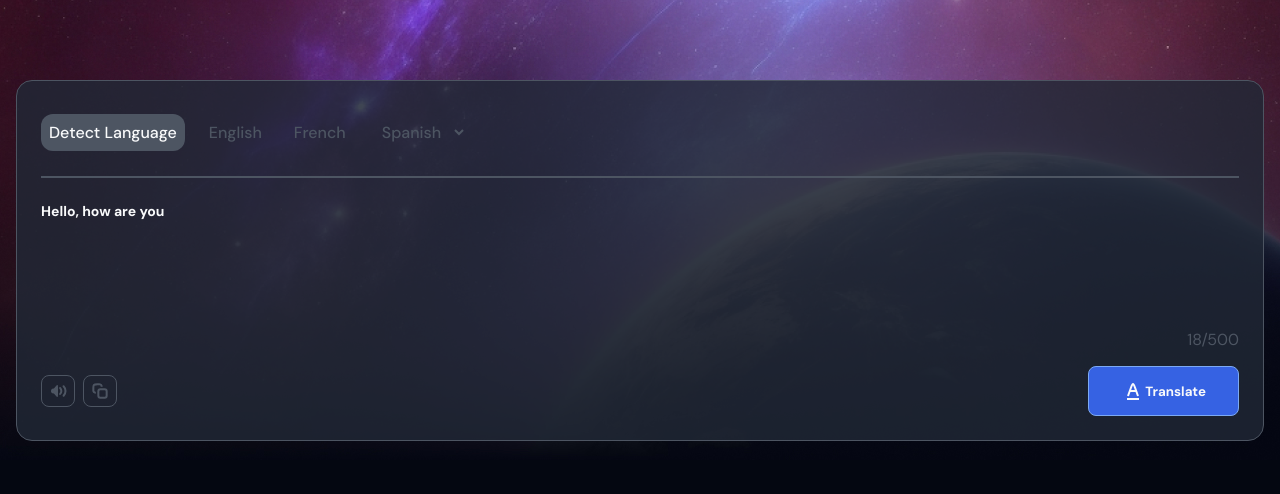
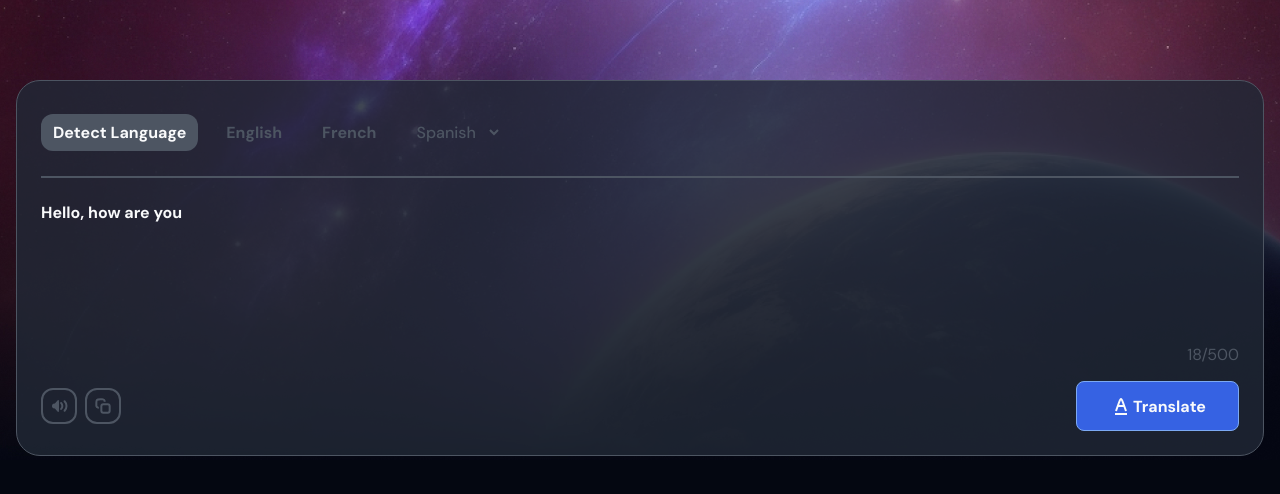
Before and after one commit to RoyHuamanAvila/Translate-App, a React (Vite) app: page / in a window 1280 px wide. Shown: the top 494 px of the page. Built offline with nearby package versions, Linux system fonts and the light colour scheme.

Commit message:
Actualizar estilos de tarjeta de traducción

```diff
--- a/src/Components/CardTranslate/CardTranslate.css
+++ b/src/Components/CardTranslate/CardTranslate.css
@@ -1,7 +1,7 @@
 .card-translate {
   background-color: var(--gunmetal);
   border: 1px solid var(--slate-gray);
-  border-radius: 1rem;
+  border-radius: 1.5rem;
   padding: 1.5rem 1rem 1.5rem 1rem;
   margin-bottom: 1rem;
   font-size: var(--small-font-size);
@@ -44,10 +44,10 @@
   text-transform: capitalize;
   text-wrap: nowrap;
   display: inline-block;
-  padding: 0.5rem;
+  padding: 0.5rem 0.75rem;
   border-radius: 0.75rem;
   cursor: pointer;
-  font-weight: var(--medium-font-weight);
+  font-weight: var(--bold-font-weight);
 }
 
 .language-radio:checked + label {
@@ -87,12 +87,12 @@ textarea:focus {
 
   button {
     background-color: transparent;
-    border: 1px solid var(--slate-gray);
-    border-radius: 0.5rem;
+    border: 2px solid var(--slate-gray);
+    border-radius: 0.75rem;
+    aspect-ratio: 1/1;
 
     img {
       display: block;
-      padding: 0.25rem 0;
     }
   }
 }
@@ -107,6 +107,11 @@ textarea:focus {
   padding: 0.75rem 2rem;
   border-radius: 0.5rem;
   border: 1px solid var(--cornflower-blue);
+  font-size: var(--small-font-size);
+
+  @media screen and (min-width: 640px) {
+    font-size: var(--medium-font-size);
+  }
 }
 
 .card-translate__count {
@@ -139,4 +144,8 @@ textarea:focus {
 
 textarea {
   width: 100%;
+
+  @media screen and (min-width: 640px) {
+    font-size: var(--medium-font-size);
+  }
 }
```
